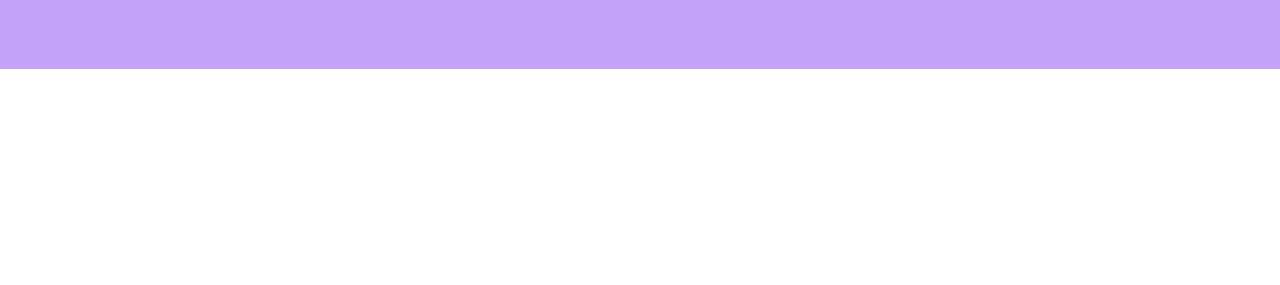
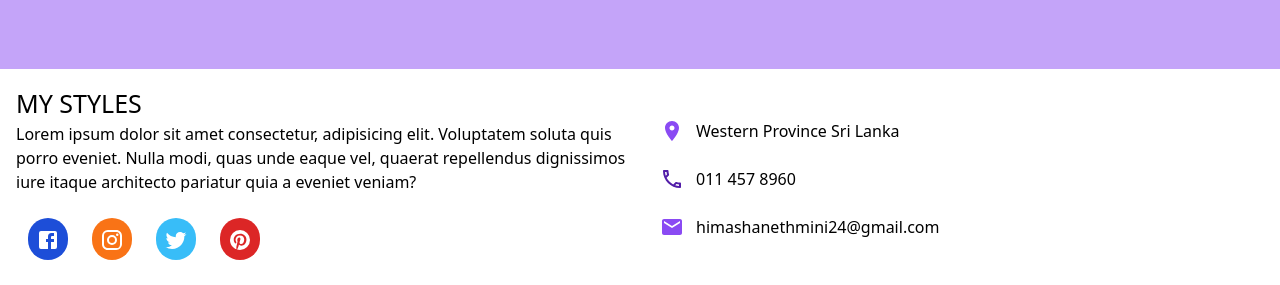
Before and after one commit to HimashaNethmini/SummerKing_WebApp, a React (Create React App) app in the folder frontend/: page / in a window 1280 px wide. Shown: the part 2031-2316 px from the top of the page. Before the commit the page ends 2100 px from the top, so only its background shows below. Built offline with nearby package versions, Linux system fonts and the light colour scheme.

Commit message:
Added footer - homepage

```diff
--- /dev/null
+++ b/frontend/src/components/Footer.jsx
@@ -0,0 +1,67 @@
+import React from 'react';
+import FacebookIconOutlined from '@mui/icons-material/Facebook';
+import InstagramIcon from '@mui/icons-material/Instagram';
+import PinterestIcon from '@mui/icons-material/Pinterest';
+import TwitterIcon from '@mui/icons-material/Twitter';
+import LocationOnIconOutlined from '@mui/icons-material/LocationOn';
+import LocalPhoneIconOutlined from '@mui/icons-material/LocalPhoneOutlined';
+import EmailIcon from '@mui/icons-material/Email';
+
+function Footer() {
+
+    const socialStyle = 'm-3 rounded-full cursor-pointer p-2 text-white';
+
+  return (
+    <div className='flex items-center justify-around p-2 mobile:flex-col mobile:items-start'>
+        <div className='flex-1 flex flex-col flex-wrap p-2'>
+            <h1 className='text-[25px]'>
+                MY STYLES
+            </h1>
+            <p>
+            Lorem ipsum dolor sit amet consectetur, adipisicing elit. Voluptatem
+            soluta quis porro eveniet. Nulla modi, quas unde eaque vel, quaerat
+            repellendus dignissimos iure itaque architecto pariatur quia a eveniet
+            veniam?
+            </p>
+{/*store information */}
+            <div className='flex items-center justify-center mt-3 self-start'>
+                <div className={socialStyle + ` bg-blue-700`}>
+                    <FacebookIconOutlined/>
+                </div>
+
+                <div className={socialStyle + ` bg-orange-500`}>
+                    <InstagramIcon/>
+                </div>
+
+                <div className={socialStyle + ` bg-sky-400`}>
+                    <TwitterIcon />
+                </div>
+
+                <div className={socialStyle + ` bg-red-600`}>
+                    <PinterestIcon/>
+                </div>
+            </div>
+
+        </div>
+
+        <div className='flex-1 flex flex-col p-2'>
+            <div className='flex m-3'>
+                <LocationOnIconOutlined className="text-[#8a4af3]"/>
+                <p className='pl-3'>Western Province Sri Lanka</p>
+            </div>
+
+            <div className='flex m-3'>
+                <LocalPhoneIconOutlined className='text-[#521da8]' />
+                <p className='pl-3'>011 457 8960</p>
+            </div>
+
+            <div className='flex m-3'>
+                <EmailIcon className='text-[#8a4af3]'/>
+                <p className='pl-3'>himashanethmini24@gmail.com</p>
+            </div>
+        </div>
+    </div>
+  )
+};
+
+export default Footer;
--- a/frontend/src/pages/Home.jsx
+++ b/frontend/src/pages/Home.jsx
@@ -5,6 +5,7 @@ import Slider from '../components/Slider.jsx';
 import Categories from '../components/Categories.jsx';
 import Products from '../components/Products.jsx';
 import Newsletter from '../components/Newsletter.jsx';
+import Footer from '../components/Footer.jsx';
 
 function Home (){
   return (
@@ -15,6 +16,7 @@ function Home (){
       <Categories/>
       <Products/>
       <Newsletter/>
+      <Footer/>
     </div>
   )
 }
```
